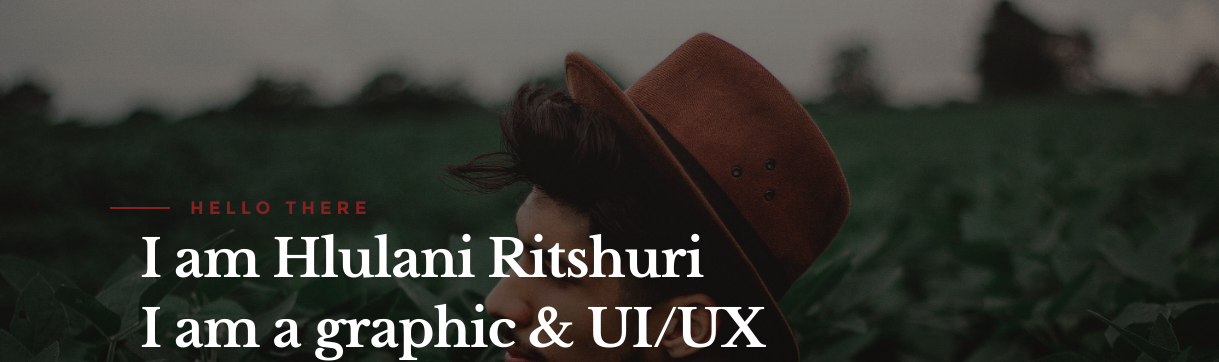
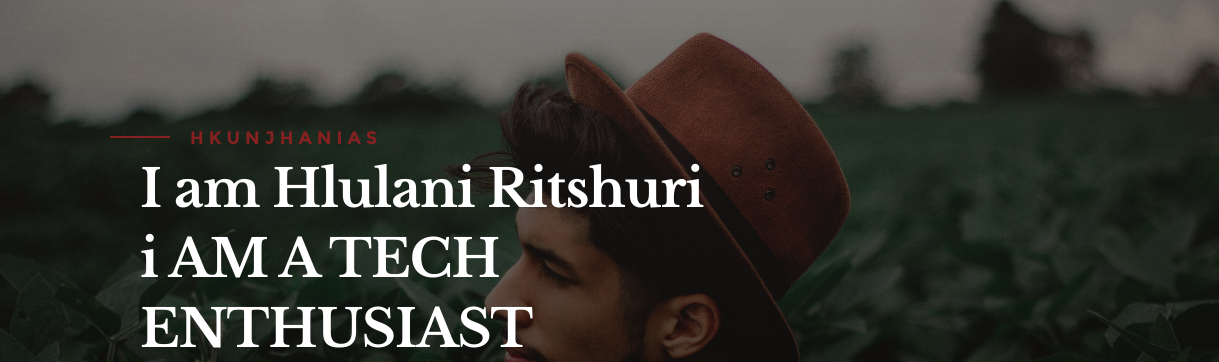
Before and after one commit to Hlulyisaac/HlulyPortfolio, a plain HTML site: page index.html in a window 1280 px wide. Shown: the part 84-446 px from the top of the page, 0-1219 px from the left. Drawn offline with Linux system fonts and the light colour scheme.

Commit message:
Update index.html

```diff
--- a/index.html
+++ b/index.html
@@ -72,11 +72,11 @@
 
             <div class="row home-content__main">
 
-                <h3>Hello There</h3>
+                <h3>HKUNJHANIAS </h3>
 
                 <h1>
                     I am Hlulani Ritshuri <br>
-                    I am a graphic & UI/UX <br>
+                    i AM A TECH ENTHUSIAST<br>
                     designer based in Somewhere.
                 </h1>
 
```
